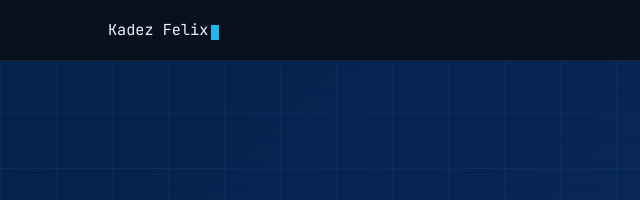
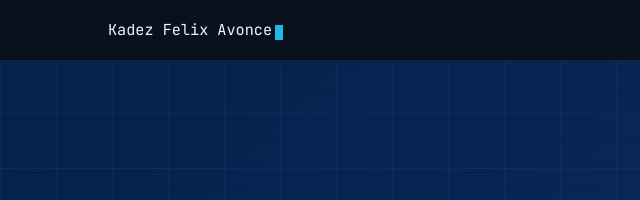
Before and after one commit to NekkoSoren/My-Website, a plain HTML site: page index.html in a window 1280 px wide. Shown: the top 200 px of the page, 0-640 px from the left. Drawn offline with Linux system fonts and the light colour scheme.

Commit message:
Update index.html

```diff
--- a/index.html
+++ b/index.html
@@ -218,7 +218,7 @@
 
 <header class="hud-bar">
   <div class="wrap hud-row">
-    <a href="#home" class="brand">Kadez Felix<span class="cursor"></span></a>
+    <a href="#home" class="brand">Kadez Felix Avonce<span class="cursor"></span></a>
     <nav class="links" id="navLinks">
       <a href="#projects">Projects</a>
       <a href="#honors">Honors</a>
```
